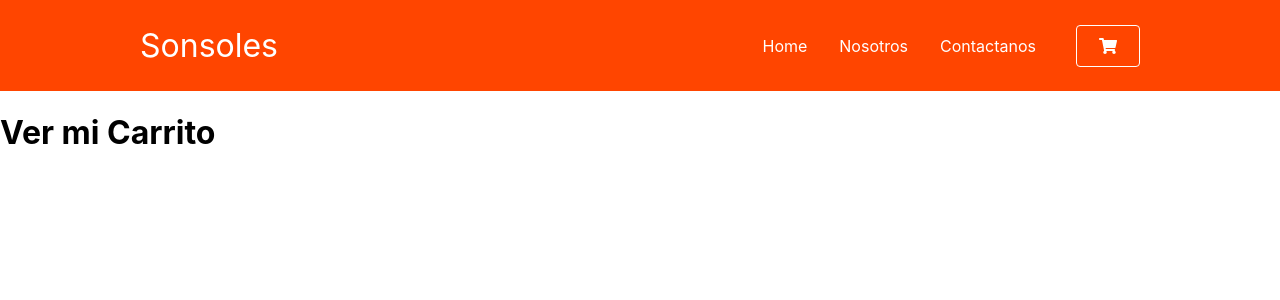
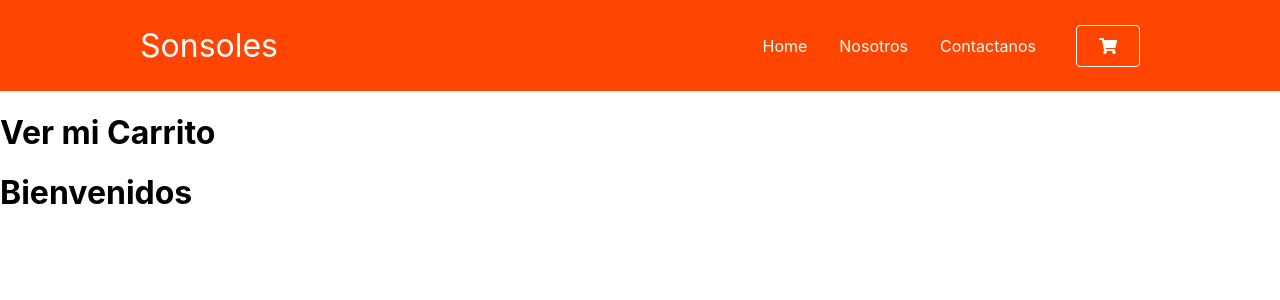
Before and after one commit to fedelu/sonsoles_shop, a React (Create React App) app: page /carrito in a window 1280 px wide. Shown: the top 300 px of the page. Built offline with nearby package versions, Linux system fonts and the light colour scheme.

Commit message:
tercera entrega 2

```diff
--- a/src/App.js
+++ b/src/App.js
@@ -6,12 +6,12 @@ import Home from "./pages/home";
 import Nosotros from "./pages/nosotros";
 import Contactanos from "./pages/contactanos";
 import Carrito from "./pages/carrito";
-import Greeting from "./Components/greeting";
+import ItemListContainer from "./Components/itemListContainer";
 
 function App() {
   return (
     <><Router>
-      <Navbar />
+      <Navbar/>
       <Routes>
         <Route path="/home" element={<Home />} />
         <Route path="/nosotros" element={<Nosotros />} />
@@ -19,7 +19,9 @@ function App() {
         <Route path="/carrito" element={<Carrito />} />
       </Routes>
     </Router>
-    <itemlistcontainer Greeting ="Bienvenidos"/>
+    <div>
+    <ItemListContainer greeting ="Bienvenidos"/>
+    </div>
     </>
 
   );
--- /dev/null
+++ b/src/Components/greeting.css
@@ -0,0 +1,4 @@
+.greeting1 p {
+ height: 30px;
+ width: 30px;
+}
--- a/src/Components/greeting.js
+++ /dev/null
@@ -1,9 +0,0 @@
-import react from "react";
-
-function greeting() {
-    return (
-        <p>{greeting}</p>
-    );
-}
-
-export default greeting;
--- /dev/null
+++ b/src/Components/itemCount.js
@@ -0,0 +1,5 @@
+import react from "react";
+
+function ItemCount ({stock , initial , onAdd}) {
+
+}
--- /dev/null
+++ b/src/Components/itemListContainer.js
@@ -0,0 +1,10 @@
+import react from "react";
+import './greeting.css'
+
+function ItemListContainer({greeting}) {
+    return (
+           <h1 className="greeting1"> {greeting}</h1>
+    )
+};
+
+export default ItemListContainer;
```
